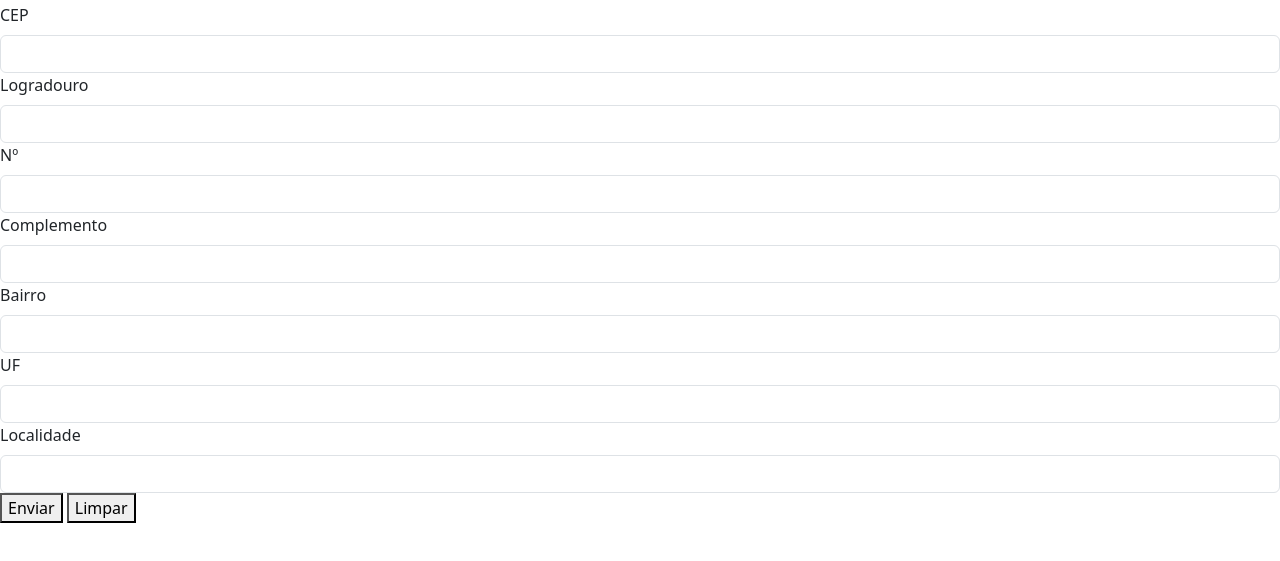
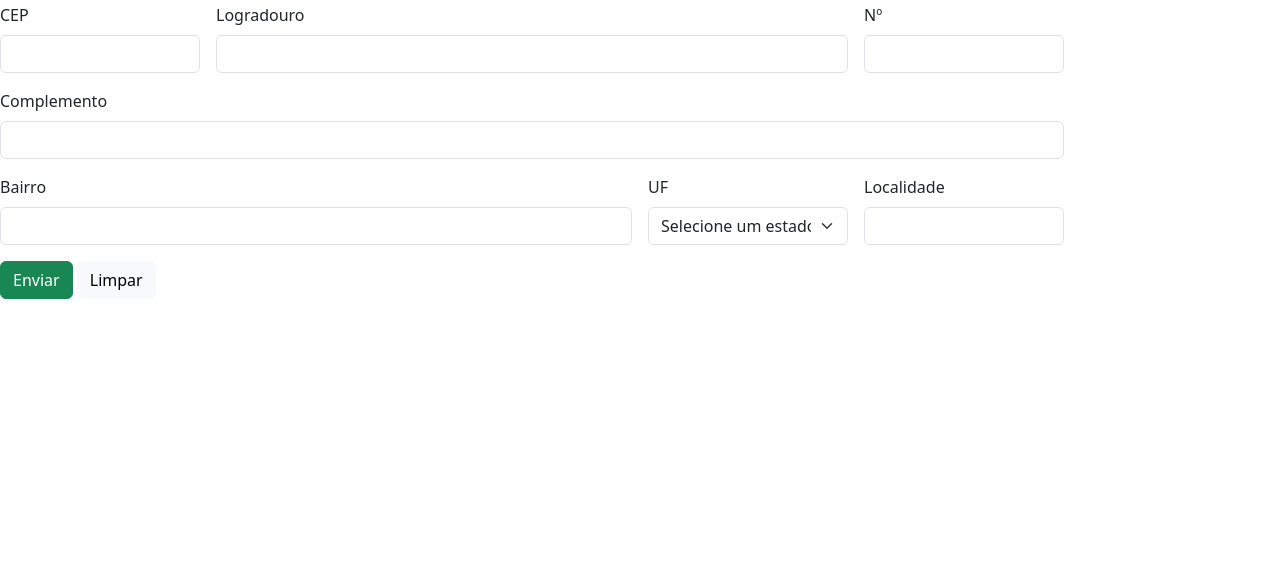
Before and after one commit to Caiquelino/cep-api, a plain HTML site: page index.html in a window 1280 px wide. Shown: the part 53-614 px from the top of the page. Drawn offline with nearby package versions, Linux system fonts and the light colour scheme.

Commit message:
comitando html e js

```diff
--- a/index.html
+++ b/index.html
@@ -5,47 +5,79 @@
     <meta name="viewport" content="width=device-width, initial-scale=1">
     <title>Bootstrap demo</title>
     <link href="https://cdn.jsdelivr.net/npm/bootstrap@5.3.7/dist/css/bootstrap.min.css" rel="stylesheet" integrity="sha384-LN+7fdVzj6u52u30Kp6M/trliBMCMKTyK833zpbD+pXdCLuTusPj697FH4R/5mcr" crossorigin="anonymous">
-  </head>
+    <link rel="stylesheet" href="script.js">
+</head>
   <body>
     <h1>Consultar CEP</h1>
-    <form action="">
-    <div>
-        <label class="form-label" for="">CEP</label>
-        <input class="form-control" type="number">
+    <form class="row g-3" action="">
+    <div class="col-md-2">
+        <label class="form-label" for="cep">CEP</label>
+        <input class="form-control" type="number" name="cep" id="cep" onblur="consultarCep()">
     </div>
 
-    <div>
-        <label class="form-label" for="">Logradouro</label>
-        <input class="form-control" type="text">
+    <div class="col-md-6">
+        <label class="form-label" for="logradouro">Logradouro</label>
+        <input class="form-control" type="text" name="logradouro" id="logradouro">
     </div>
 
-    <div>
-        <label class="form-label" for="">Nº</label>
-        <input class="form-control" type="text">
+    <div class="col-md-2">
+        <label class="form-label" for="numero">Nº</label>
+        <input class="form-control" type="number" name="numero" id="numero">
     </div>
 
-    <div>
-        <label class="form-label" for="">Complemento</label>
-        <input class="form-control" type="text">
+    <div class="col-md-10">
+        <label class="form-label" for="complemento">Complemento</label>
+        <input class="form-control" type="text" name="complemento" id="complemento">
     </div>
 
-    <div>
-        <label class="form-label" for="">Bairro</label>
-        <input class="form-control" type="text">
+    <div class="col-md-6">
+        <label class="form-label" for="bairro">Bairro</label>
+        <input class="form-control" type="text" name="bairro" id="bairro">
     </div>
 
-    <div>
-        <label class="form-label" for="">UF</label>
-        <input class="form-control" type="text">
+    <div class="col-md-2">
+        <label class="form-label" for="estado">UF</label>
+        <select class="form-select" type="text" name="estado" id="estado">
+                <option selected disabled>Selecione um estado</option>
+                <option value="AC">Acre (AC)</option>
+                <option value="AL">Alagoas (AL)</option>
+                <option value="AP">Amapá (AP)</option>
+                <option value="AM">Amazonas (AM)</option>
+                <option value="BA">Bahia (BA)</option>
+                <option value="CE">Ceará (CE)</option>
+                <option value="DF">Distrito Federal (DF)</option>
+                <option value="ES">Espírito Santo (ES)</option>
+                <option value="GO">Goiás (GO)</option>
+                <option value="MA">Maranhão (MA)</option>
+                <option value="MT">Mato Grosso (MT)</option>
+                <option value="MS">Mato Grosso do Sul (MS)</option>
+                <option value="MG">Minas Gerais (MG)</option>
+                <option value="PA">Pará (PA)</option>
+                <option value="PB">Paraíba (PB)</option>
+                <option value="PR">Paraná (PR)</option>
+                <option value="PE">Pernambuco (PE)</option>
+                <option value="PI">Piauí (PI)</option>
+                <option value="RJ">Rio de Janeiro (RJ)</option>
+                <option value="RN">Rio Grande do Norte (RN)</option>
+                <option value="RS">Rio Grande do Sul (RS)</option>
+                <option value="RO">Rondônia (RO)</option>
+                <option value="RR">Roraima (RR)</option>
+                <option value="SC">Santa Catarina (SC)</option>
+                <option value="SP">São Paulo (SP)</option>
+                <option value="SE">Sergipe (SE)</option>
+                <option value="TO">Tocantins (TO)</option>
+              </select>
     </div>
 
-    <div>
-        <label class="form-label" for="">Localidade</label>
-        <input class="form-control" type="text">
+    <div class="col-md-2">
+        <label class="form-label" for="localidade">Localidade</label>
+        <input class="form-control" type="text" name="localidade" id="localidade">
     </div>
 
-    <button>Enviar</button>
-    <button>Limpar</button>
+   <div class="col-md-12">
+   <button class="btn btn-success">Enviar</button>
+   <button class="btn btn-light" type="reset">Limpar</button>
+   </div>
     </form>
     <script src="https://cdn.jsdelivr.net/npm/bootstrap@5.3.7/dist/js/bootstrap.bundle.min.js" integrity="sha384-ndDqU0Gzau9qJ1lfW4pNLlhNTkCfHzAVBReH9diLvGRem5+R9g2FzA8ZGN954O5Q" crossorigin="anonymous"></script>
     <script src="script.js"></script>
--- a/script.js
+++ b/script.js
@@ -0,0 +1,20 @@
+
+
+const consultarCep = () => {
+        console.log('chamou a api')
+        const cep = document.getElementById('cep').value
+
+        let uri = `https://cep.awesomeapi.com.br/json/${cep}`
+
+
+    console.log(`URI: ${uri}`);
+
+    fetch(uri)
+      .then(response => response.json())
+      .then(json => {console.log(json)
+        document.getElementById('logradouro').value = json.address
+        document.getElementById('bairro').value = json.district
+        document.getElementById('numero').value = json.ddd
+        document.getElementById('estado').value = json.state
+      })
+    }
```
Also changed, not shown: index2.html (deleted, +0 -54 lines).
